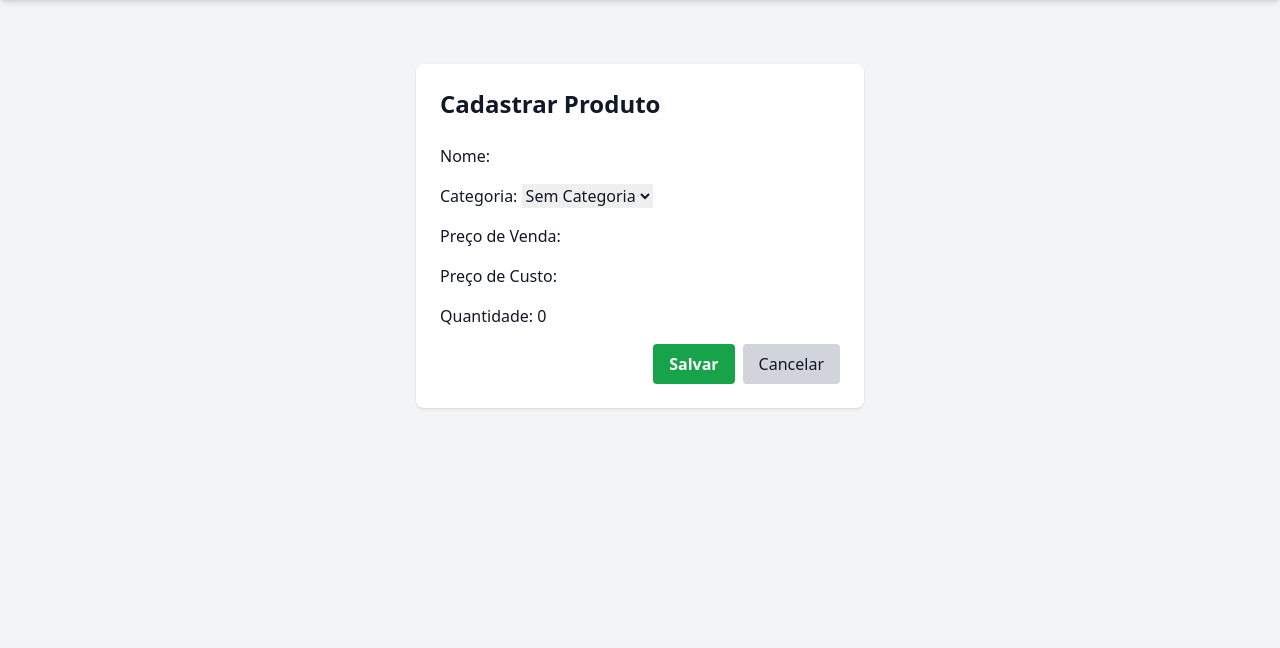
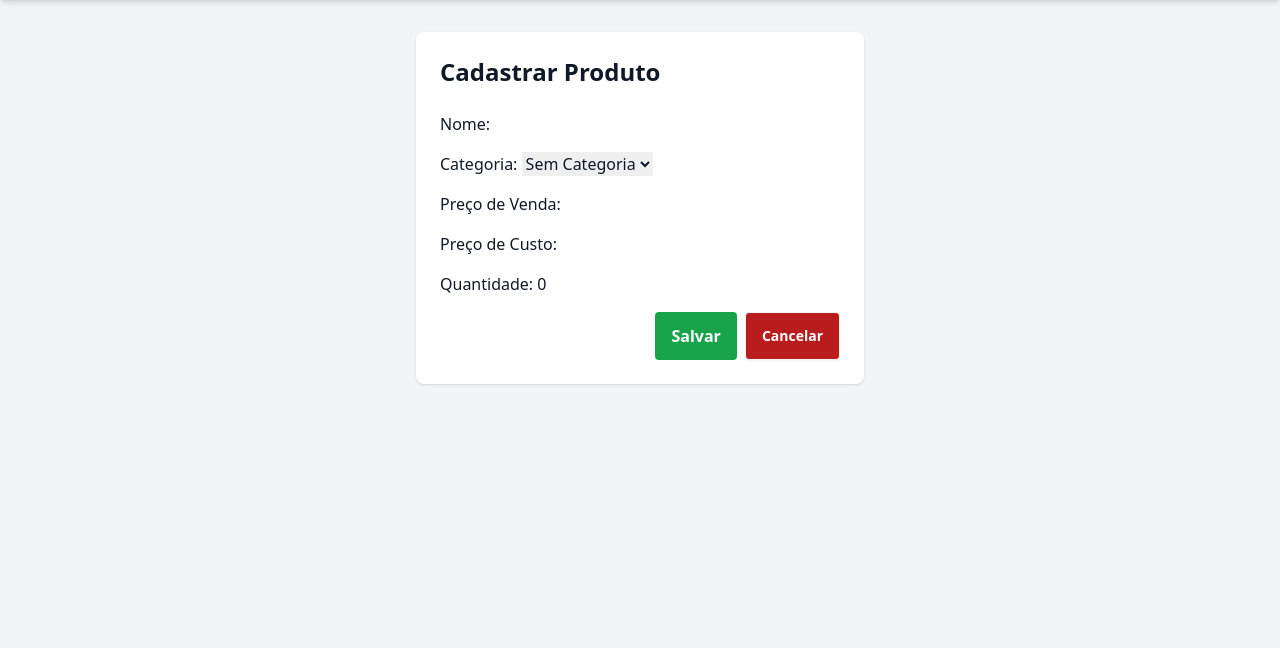
Before and after one commit to Projeto-Web-Kayky/disk-da-maga, a Django app: page /products/create/ in a window 1280 px wide. Shown: the part 64-712 px from the top of the page. Run offline with Django 5.2, Linux system fonts and the light colour scheme; the visitor is signed in with stand-in values (Sample User, id 1); some libraries are stand-ins or nearby versions.

Commit message:
Refactor(forms): update form de produtos e clients

```diff
--- a/products/templates/product_form.html
+++ b/products/templates/product_form.html
@@ -1,7 +1,7 @@
 {% extends 'base.html' %}
 {% block content %}
 
-<div class="max-w-md mx-auto mt-10 bg-white p-6 rounded-lg shadow">
+<div class="max-w-md mx-auto mt-2 bg-white p-6 rounded-lg shadow">
     <h2 class="text-2xl font-bold mb-6">
         {% if object %}Editar{% else %}Cadastrar{% endif %} Produto
     </h2>
@@ -15,7 +15,7 @@
             <button type="submit" class="bg-green-600 hover:bg-green-700 text-white px-4 py-2 rounded font-semibold">
                 Salvar
             </button>
-            <a href="{% url 'product_list' %}" class="bg-gray-300 hover:bg-gray-400 px-4 py-2 rounded">
+            <a href="{% url 'product_list' %}" class="btn bg-red-700 hover:bg-red-800 text-white px-4 py-2 rounded font-semibold">
                 Cancelar
             </a>
         </div>
```
Also changed, not shown: clients/forms.py (+8 -0 lines).
